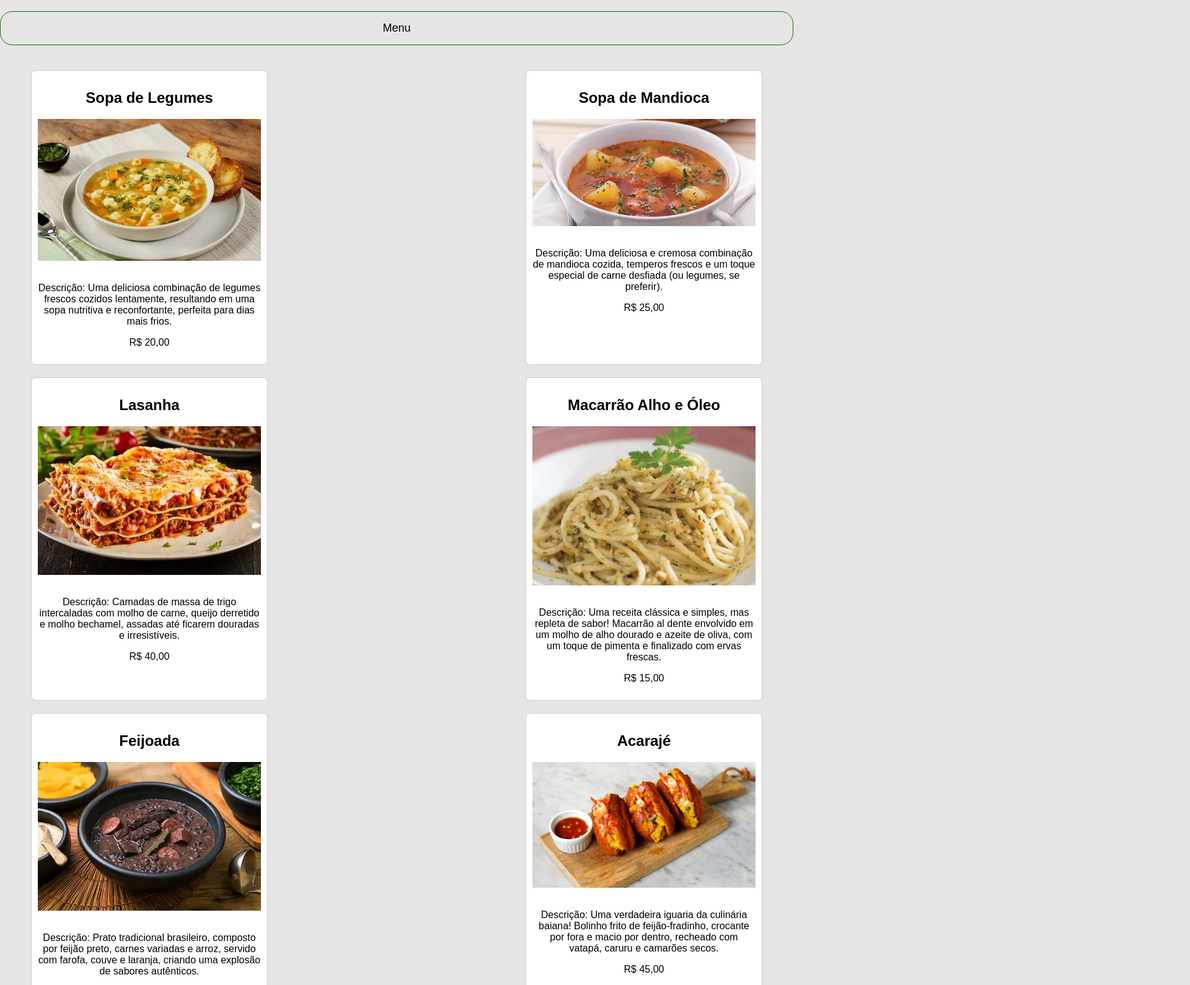
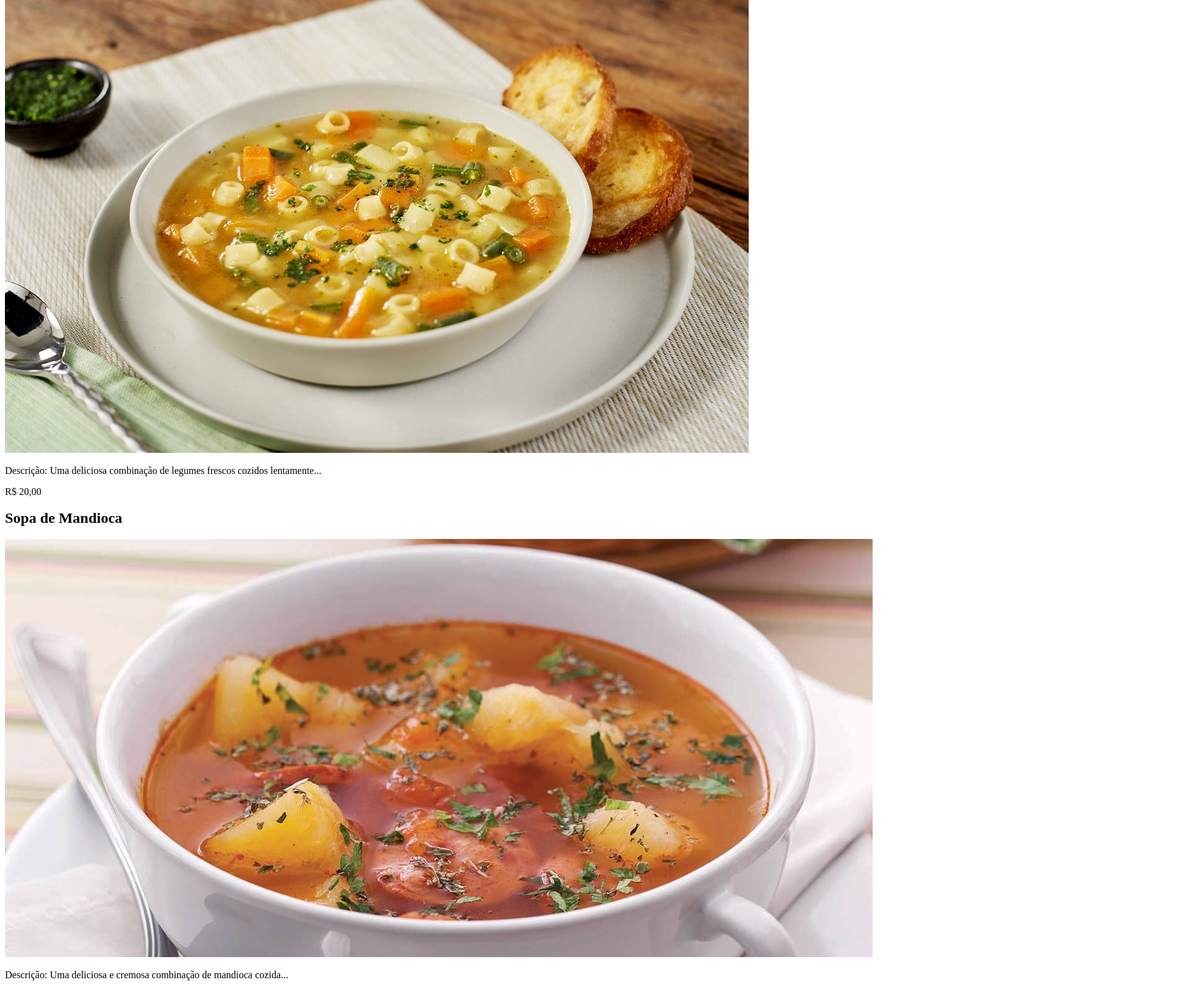
Before and after one commit to camilabezerrah/06-03, a plain HTML site: page index.html in a window 1280 px wide. Shown: the part 102-1692 px from the top of the page at 62% size, 1920 px wide, since content can reach past the window. Drawn offline with Linux system fonts and the light colour scheme.

Commit message:
Add files via upload
As atividades anteriores foram essenciais para a consolidação do meu conhecimento sobre HTML5. Aprendi o significado de cada tag semântica e quando devo utilizá-las. Eu já sabia da existência delas, porém, como estamos acostumados a fazer tudo no automático, acabamos não nos aprofundando no significado delas.
Seria útil se tivéssemos mais atividades para aprimorar nosso conhecimento e colocá-lo em prática. Não consegui estilizar como queria o novo HTML com JavaScript, utilizando o CSS. O tempo era escasso, visto que cheguei à segunda aula.

```diff
--- a/atividade3.css
+++ b/atividade3.css
@@ -1,134 +1,60 @@
 body {
-    font-family: Arial;
-    background-color: rgb(230, 229, 228);
+    font-family: Arial, sans-serif;
     margin: 0;
+    padding: 0;
+    background-color: #f4f4f4;
+    color: #333;
+    line-height: 1.6;
 }
 
-header {
+#cardapio {
+    width: 90%;
+    max-width: 1200px;
+    margin: 20px auto;
     padding: 20px;
-    text-align: center;
+    background-color: #fff;
+    border-radius: 8px;
+    box-shadow: 0 0 10px rgba(0, 0, 0, 0.1);
+    display: flex;
+    flex-wrap: wrap;
+    justify-content: space-around;
 }
 
-.logo {
-    position: absolute;
-    top: 20px;
-    left: 50px;
-    width: 70px;
-    height: 70px;
-    border-radius: 50%;
+#cardapio section {
+    width: 30%;
+    min-width: 250px;
+    margin: 10px;
+    padding: 20px;
+    border: 1px solid #ddd;
+    border-radius: 8px;
+    text-align: center;
+    box-sizing: border-box;
 }
 
-nav {
-    border: 1px solid green;
-    border-radius: 20px;
-    position: relative;
-}
-
-nav ul {
-    list-style: none;
-    display: flex;
-    justify-content: center;
-    padding: 0;
-}
-
-nav ul li {
-    position: relative;
-    margin: 0 15px;
-}
-
-nav ul li a {
-    text-decoration: none;
-    font-size: 18px;
-    color: black;
-}
-
-nav ul li a:hover {
-    color: green;
-}
-
-nav ul li .dropdown {
-    display: none;
-    position: absolute;
-    top: 100%;
-    left: 0;
-    background-color: white;
-    border: 1px solid green;
-    border-radius: 5px;
-    list-style: none;
-    padding: 10px 0;
-}
-
-nav ul li:hover .dropdown {
-    display: block;
-}
-
-nav ul li .dropdown li {
-    padding: 8px 20px;
-}
-
-nav ul li .dropdown li a {
-    color: black;
-}
-
-nav ul li .dropdown li a:hover {
-    color: green;
-}
-
-main {
-    padding: 10px;
-}
-
-article {
-    max-width: 1200px;
-    margin: 0 auto;
-    padding: 20px;
-    display: flex;
-    justify-content: space-between;
-    flex-wrap: wrap;
-}
-
-section {
-    width: 30%;
-    margin: 10px;
-    padding: 10px;
-    border: 1px solid #ccc;
-    border-radius: 8px;
-    text-align: center;
-    background-color: white;
-}
-
-img {
+#cardapio section img {
     width: 100%;
     height: auto;
+    max-height: 200px;
+    object-fit: cover;
+    border-radius: 5px;
     margin-bottom: 15px;
 }
 
-footer {
-    text-align: center;
-    padding: 10px;
-    background-color: #333;
-    color: white;
+#cardapio section h2 {
+    color: #007bff;
+    margin-bottom: 10px;
+}
+
+#cardapio section p {
+    margin: 8px 0;
 }
 
 @media (max-width: 768px) {
-    header {
-        text-align: right;
-        font-size: medium;
-        justify-content: end;
-        left: 10px;
+    #cardapio section {
+        width: 95%;
     }
-    article {
+
+    #cardapio{
         display: block;
     }
-    section {
-        width: 100%;
-        margin-bottom: 20px;
-    }
-    .logo {
-        left: 20px;
-    }
-    section {
-        width: 85%;
-        padding: 20px;
-    }
 }
--- a/index.html
+++ b/index.html
@@ -3,71 +3,85 @@
 <head>
     <meta charset="UTF-8">
     <meta name="viewport" content="width=device-width, initial-scale=1.0">
-    <title>Atividade 3</title>
-    <link rel="stylesheet" href="atividade3.css">
+    <title>Cardápio</title>
 </head>
 <body>
-    <header>
-        <h1>Restaurante IFPR</h1>
-        <img src="logo.png" alt="Logo" class="logo">
-    </header>
-    <nav>
-        <ul>
-            <li><a href="#">Menu</a>
-                <ul class="dropdown">
-                    <li><a href="#sopa">Sopas</a></li>
-                    <li><a href="#lasanha">Massas</a></li>
-                    <li><a href="#feijoada">Pratos típicos</a></li>
-                </ul>
-            </li>
-        </ul>
-    </nav>
-    <main>
-        <article>
-            <section id="sopa de legumes">
-                <h2>Sopa de Legumes</h2>
-                <img src="sopa de legumes.jpg" alt="Sopa de Legumes">
-                <p>Descrição: Uma deliciosa combinação de legumes frescos cozidos lentamente, resultando em uma sopa nutritiva e reconfortante,
-                perfeita para dias mais frios.</p>
-                <p>R$ 20,00</p>
-            </section>
-            <section id="sopa de mandioca">
-                <h2>Sopa de Mandioca</h2>
-                <img src="sopa de mandioca.jpg" alt="Sopa de Mandioca">
-                <p>Descrição: Uma deliciosa e cremosa combinação de mandioca cozida, temperos frescos e um toque especial de carne desfiada
-                (ou legumes, se preferir).</p>
-                <p>R$ 25,00</p>
-            </section>
-            <section id="lasanha">
-                <h2>Lasanha</h2>
-                <img src="lasanha.jpg" alt="Lasanha">
-                <p>Descrição: Camadas de massa de trigo intercaladas com molho de carne, queijo derretido e molho bechamel,
-                assadas até ficarem douradas e irresistíveis.</p>
-                <p>R$ 40,00</p>
-            </section>
-            <section id="macarrão alho e óleo">
-                <h2>Macarrão Alho e Óleo</h2>
-                <img src="macarrãoalhoeóleo.jpg" alt="Macarrão Alho e Óleo">
-                <p>Descrição: Uma receita clássica e simples, mas repleta de sabor! Macarrão al dente envolvido em um molho de
-                alho dourado e azeite de oliva, com um toque de pimenta e finalizado com ervas frescas.</p>
-                <p>R$ 15,00</p>
-            </section>
-            <section id="feijoada">
-                <h2>Feijoada</h2>
-                <img src="feijoada.webp" alt="Feijoada">
-                <p>Descrição: Prato tradicional brasileiro, composto por feijão preto, carnes variadas e arroz, servido com farofa,
-                couve e laranja, criando uma explosão de sabores autênticos.</p>
-                <p>R$ 35,00</p>
-            </section>
-            <section id="acarajé">
-                <h2>Acarajé</h2>
-                <img src="acarajé.jpg" alt="Acarajé">
-                <p>Descrição: Uma verdadeira iguaria da culinária baiana! Bolinho frito de feijão-fradinho, crocante por fora e macio por dentro,
-                recheado com vatapá, caruru e camarões secos.</p>
-                <p>R$ 45,00</p>
-            </section>
-        </article>
-    </main>
-    <footer>© Restaurante IFPR 2025</footer>
+    <div id="cardapio"></div> <script>
+        const itensCardapio = [
+            {
+                nome: "Sopa de Legumes",
+                descricao: "Uma deliciosa combinação de legumes frescos cozidos lentamente...",
+                preco: "R$ 20,00",
+                imagem: "sopa de legumes.jpg"
+            },
+            {
+                nome: "Sopa de Mandioca",
+                descricao: "Uma deliciosa e cremosa combinação de mandioca cozida...",
+                preco: "R$ 25,00",
+                imagem: "sopa de mandioca.jpg"
+            },
+            {
+                nome: "Lasanha",
+                descricao: "Camadas de massa de trigo intercaladas com molho de carne...",
+                preco: "R$ 40,00",
+                imagem: "lasanha.jpg"
+            },
+            {
+                nome: "Macarrão Alho e Óleo",
+                descricao: "Uma receita clássica e simples, mas repleta de sabor!...",
+                preco: "R$ 15,00",
+                imagem: "macarrãoalhoeóleo.jpg"
+            },
+            {
+                nome: "Feijoada",
+                descricao: "Prato tradicional brasileiro, composto por feijão preto...",
+                preco: "R$ 35,00",
+                imagem: "feijoada.webp"
+            },
+            {
+                nome: "Acarajé",
+                descricao: "Uma verdadeira iguaria da culinária baiana! Bolinho frito de feijão-fradinho...",
+                preco: "R$ 45,00",
+                imagem: "acarajé.jpg"
+            },
+             {
+                nome: "Sopa de Legumes",
+                descricao: "Uma deliciosa combinação de legumes frescos cozidos lentamente...",
+                preco: "R$ 20,00",
+                imagem: "sopa de legumes.jpg"
+            },
+        ];
+
+        // Função para remover itens duplicados com base no nome
+        function removerDuplicatas(array) {
+            const nomesUnicos = []; // Array para armazenar os nomes únicos dos itens
+            return array.filter((item) => { // Filtra o array original
+                if (!nomesUnicos.includes(item.nome)) { // Verifica se o nome do item já está em nomesUnicos
+                    nomesUnicos.push(item.nome); // Adiciona o nome do item a nomesUnicos
+                    return true; // Mantém o item no array filtrado
+                }
+                return false; // Remove o item do array filtrado
+            });
+        }
+
+        // Remove os itens duplicados
+        const itensUnicos = removerDuplicatas(itensCardapio);
+
+        // Cria o HTML para exibir os itens únicos
+        let cardapioHTML = ""; // Inicializa a string que armazenará o HTML do cardápio
+        itensUnicos.forEach((item) => { // Itera sobre os itens únicos
+            cardapioHTML += `
+                <section>
+                    <h2>${item.nome}</h2>
+                    <img src="${item.imagem}" alt="${item.nome}">
+                    <p>Descrição: ${item.descricao}</p>
+                    <p>${item.preco}</p>
+                </section>
+            `; // Adiciona o HTML de cada item à string cardapioHTML
+        });
+
+        // Insere o HTML na div "cardapio"
+        document.getElementById("cardapio").innerHTML = cardapioHTML;
+    </script>
 </body>
 </html>
```
